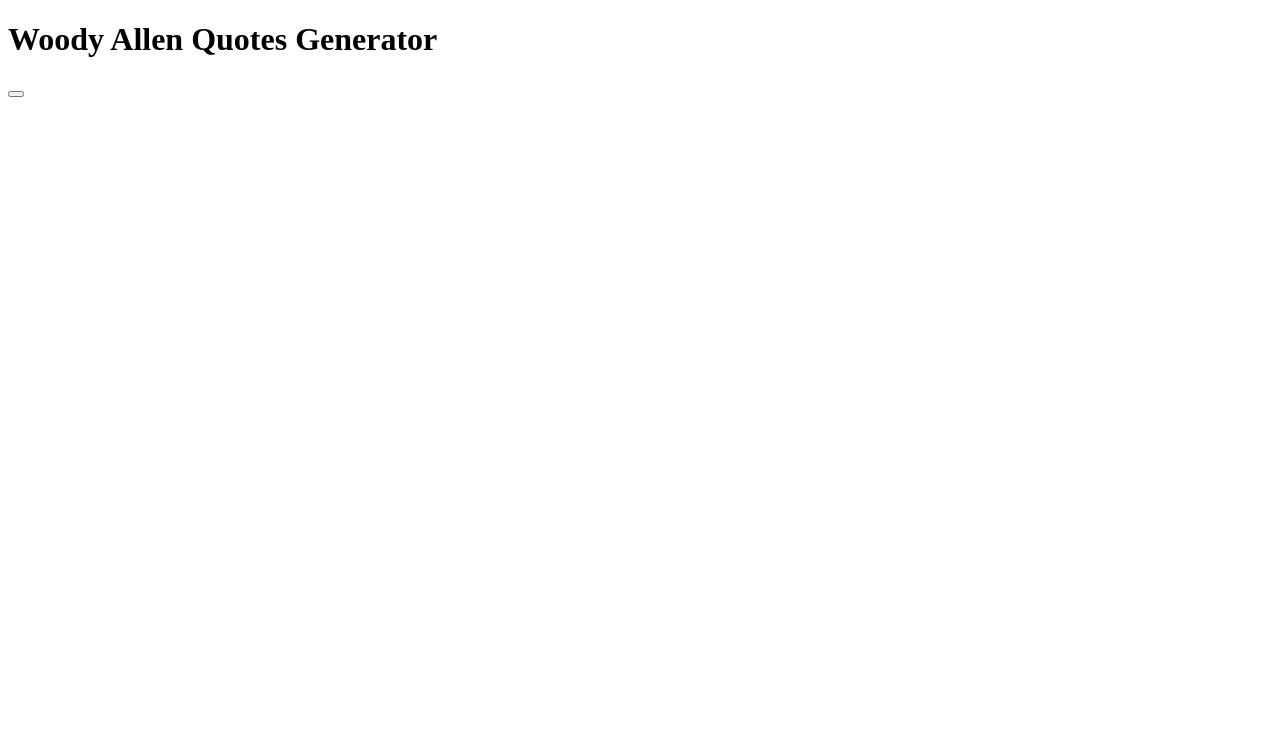
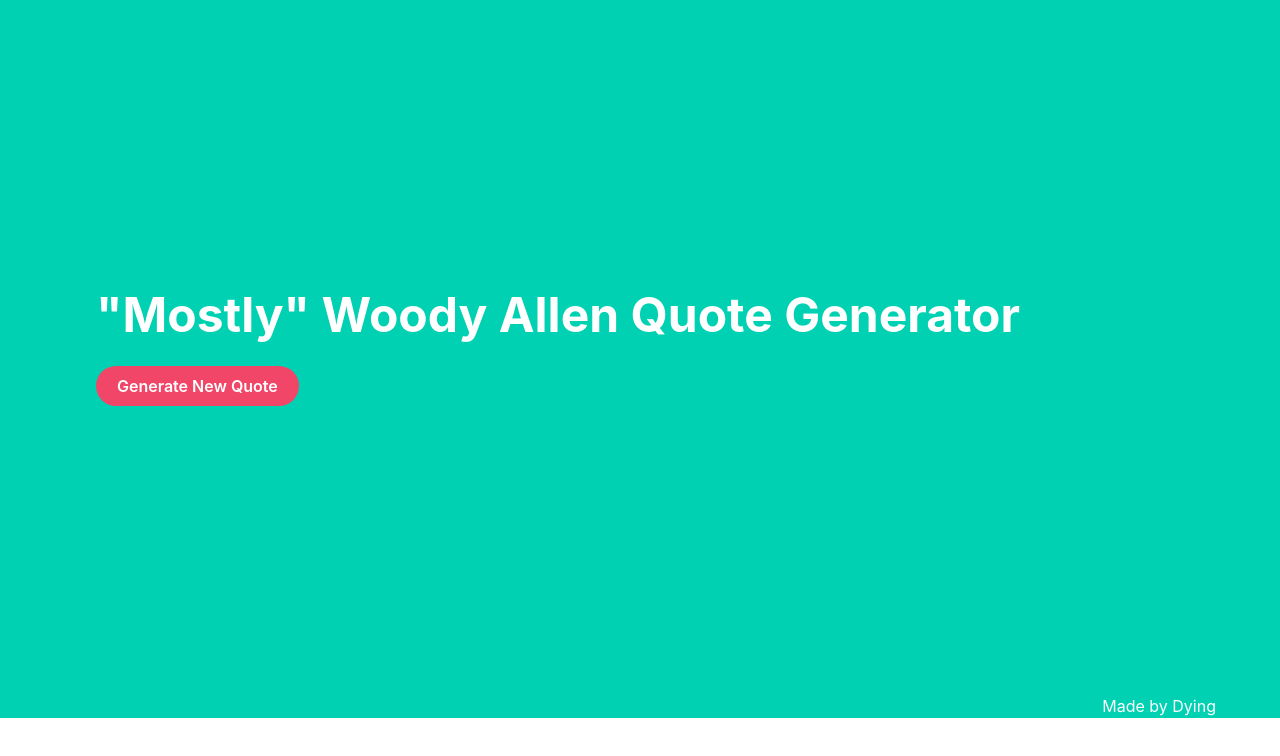
Before and after one commit to andyycx/quote-generator, a plain HTML site: page index.html in a window 1280 px wide. Drawn offline with nearby package versions, Linux system fonts and the light colour scheme.

Commit message:
#1 Added quotes list and main generator function

```diff
--- a/index.html
+++ b/index.html
@@ -1,10 +1,32 @@
 <!DOCTYPE html>
 <html>
     <head>
+        <meta charset="UTF-8">
         <title>Woody Allen Quotes Generator</title>
+        <link rel="stylesheet" href="https://cdn.jsdelivr.net/npm/bulma@0.8.0/css/bulma.min.css">
     </head>
     <body>
-        <h1>Woody Allen Quotes Generator</h1>
-        <button></button>
+        <section class="hero is-primary is-large">
+            <div class="hero-body">
+              <div class="container">
+                <h1 class="title has-text-weight-bold is-size-1">
+                  <strong>"Mostly" </strong>Woody Allen Quote Generator
+                </h1>
+                <div class="has-text-centered has-text-weight-semibold is-size-5" id="displayQuote">
+                    <!--Quotes will be displayed here-->
+                </div>
+                <div class="has-text-right has-text-weight-semibold is-size-5" id="displayQuoteOrigin">
+                    <!--Quotes origins will be displayed here-->
+                </div>
+                <button class="button is-danger is-rounded is-centered has-text-weight-semibold" onclick="newQuote()">Generate New Quote</button>
+              </div>
+            </div>
+            <div class="hero-foot">
+                <div class="container">
+                    <div class="has-text-right is-size-6">Made by Dying</div>
+                </div>
+            </div>
+            <script src="javascript.js"></script>
+          </section>
     </body>
 </html>
--- a/javascript.js
+++ b/javascript.js
@@ -0,0 +1,42 @@
+quotes = [
+    ["The artist's job is not to succumb to despair but to find an antidote for the emptiness of existence.", "Midnight in Paris"],
+    ["When it comes to sex there are certain things that should always be left unknown, and with my luck, they probably will be.", "Everything You Always Wanted to Know About Sex*"],
+    ["To love is to suffer. To avoid suffering, one must not love. But, then one suffers from not loving. Therefore, to love is to suffer, not to love is to suffer, to suffer is to suffer. To be happy is to love, to be happy, then, is to suffer, but suffering makes one unhappy, therefore, to be unhappy one must love, or love to suffer, or suffer from too much happiness.", "Love and Death"],
+    ["Money is better than poverty, if only for financial reasons.","Without Feathers"],
+    ["What if everything is an illusion and nothing exists? In that case, I definitely overpaid for my carpet.","Without Feathers"],
+    ["Interestingly, according to modern astronomers, space is finite. This is a very comforting thought - particularly for people who can never remember where they have left things", "Side Effects"],
+    ["I thought of that old joke: This guy goes to a psychiatrist and says, 'Doc, my brother's crazy, he thinks he's a chicken.' And the doctor says, 'Well why don't you turn him in?' and the guy says, 'I would, but I need the eggs.' Well, I guess that's pretty much now how I feel about relationships. They're totally irrational and crazy and absurd, but I guess we keep going through it because most of us need the eggs.", "Annie Hall"],
+    ["It's just gossip, you know. Gossip is the new pornography.", "Manhattan"],
+    ["Talent is luck. The important thing in life is courage.", "Manhattan"],
+    ["You know a lot of geniuses, y'know. You should meet some stupid people once in a while, y'know, you could learn something.", "Manhattan"],
+    ["If my films make one more person miserable, I'll feel I have done my job.", "Woody Allen"],
+    ["Does art imitate life, or does life imitate TV?", "Woody Allen"],
+    ["Life is full of misery, loneliness, and suffering - and it's all over much too soon.", "Woody Allen"],
+    ["I don't want to achieve immortality through my work. I want to achieve it by not dying.", "Woody Allen"],
+    ["The two biggest myths about me are that I`m an intellectual, because I wear these glasses, and that I`m an artist because my films lose money. Those two myths have been prevalent for many years.", "Woody Allen"],
+    ["I had a terrible education. I attended a school for emotionally disturbed teachers.", "Woody Allen"],
+    ["Eighty percent of success is showing up.", "Woody Allen"],
+    ["If you're not failing every now and again, it's a sign you're not doing anything very innovative.", "Woody Allen"],
+    ["I believe there is something out there watching us. Unfortunately, it's the government.", "Woody Allen"],
+    ["Confidence is what you have before you understand the problem.", "Woody Allen"],
+    ["The only thing standing between me and greatness is me.", "Woody Allen"],
+    ["You will notice that what we are aiming at when we fall in love is a very strange paradox. The paradox consists of the fact that, when we fall in love, we are seeking to re-find all or some of the people to whom we were attached as children. On the other hand, we ask our beloved to correct all of the wrongs that these early parents or siblings inflicted upon us. So that love contains in it the contradiction: The attempt to return to the past and the attempt to undo the past.", "Woody Allen"],
+    ["The heart wants what it wants. There's no logic to these things.", "Woody Allen"],
+    ["All people know the same truth. Our lives consist of how we choose to distort it.", "Woody Allen"],
+    ["I have no idea what I am doing but incompetence has never prevented me from plunging in with enthusiasm.", "Woody Allen"],
+    ["This year I'm a star, but what will I be next year? A black hole?", "Woody Allen"],
+    ["It's very hard to keep your spirits up. You've got to keep selling yourself a bill of goods, and some people are better at lying to themselves than others. If you face reality too much, it kills you... you've got to find an answer to the question: Why go on?", "Woody Allen"],
+    ["It seemed the world was divided into good and bad people. The good ones slept better... while the bad ones seemed to enjoy the waking hours much more.", "Side Effects"],
+    ["The talent for being happy is appreciating and liking what you have, instead of what you don't have.", "Woody Allen on Woody Allen"],
+    ["I like the rain. It washes memories off the sidewalk of life.", "Manhattan"],
+    ["Yeah, that's what the present is. It's a little unsatisfying because life's a little unsatisfying", "Midnight in Paris"],
+    ["To be loved, certainly, is different from being admired, as one can be admired from afar but to really love someone it is essential to be in the same room with the person, crouching behind the drapes.", "Without Feathers"],
+    ["优秀是一种习惯", "Dying"]
+]
+
+function newQuote() {
+    var randomNumber = Math.floor(Math.random() * (quotes.length));
+    var quote = randomNumber;
+    document.getElementById('displayQuote').innerHTML = quotes[quote][0];
+    document.getElementById('displayQuoteOrigin').innerHTML = "— " + quotes[quote][1];
+}
```
